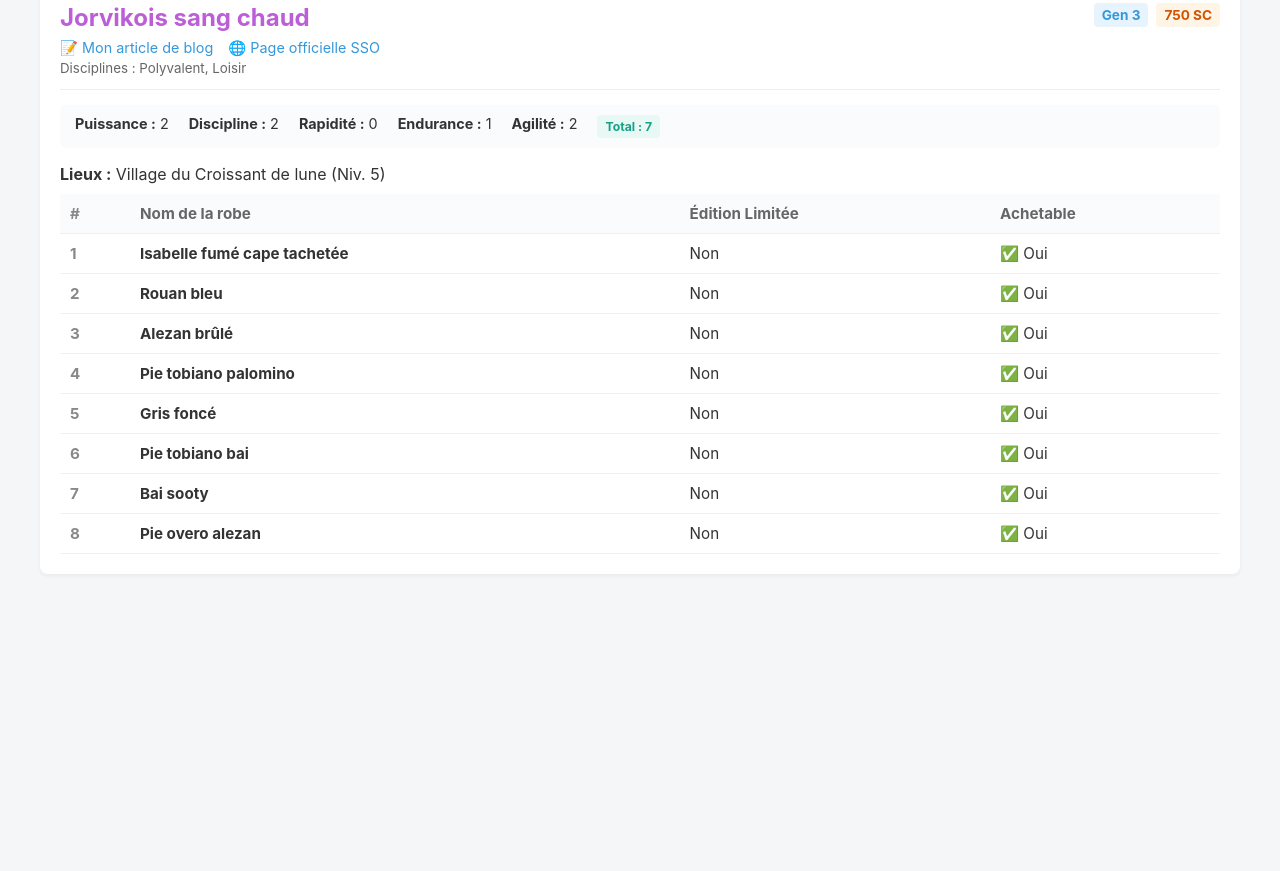
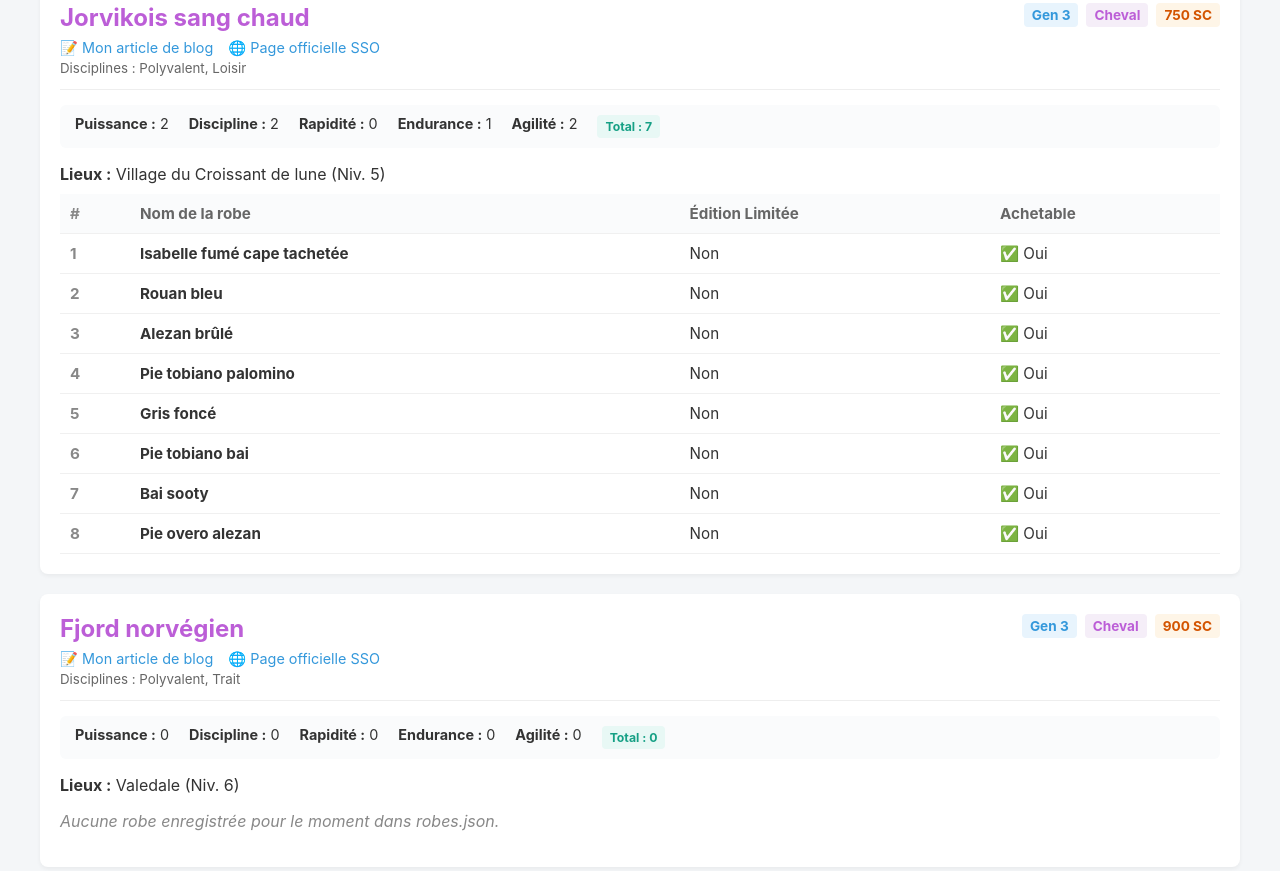
Before and after one commit to communaute-jorvikoise/SSO_chevaux, a plain HTML site: page index.html in a window 1280 px wide. Shown: the part 1093-1964 px from the top of the page. Before the commit the page ends 1707 px from the top, so only its background shows below. Drawn offline with Linux system fonts and the light colour scheme.

Commit message:
ajout type cheval ou poney

```diff
--- a/index.html
+++ b/index.html
@@ -3,7 +3,7 @@
 <head>
     <meta charset="UTF-8">
     <meta name="viewport" content="width=device-width, initial-scale=1.0">
-    <title>🐎 Répertoire chevaux SSO</title>
+    <title>Répertoire chevaux SSO</title>
     <style>
         body {
             font-family: -apple-system, BlinkMacSystemFont, "Segoe UI", Roboto, Helvetica, Arial, sans-serif;
@@ -93,6 +93,7 @@
             font-weight: bold;
         }
         .badge-gen { background: #e8f4fd; color: #3498db; }
+        .badge-type { background: #f5eef8; color: #BC5ED7; }
         .badge-price { background: #fef5e7; color: #d35400; }
         .badge-stat { background: #e8f8f5; color: #16a085; }
 
@@ -131,7 +132,7 @@
 <body>
 
 <div class="container">
-    <h1>🐎 Suivi de Collection - Races SSO</h1>
+    <h1>🐎 Répertoire chevaux Star Stable Online</h1>
 
     <div class="top-bar">
         <div class="stats-box" id="global-stats">
@@ -225,6 +226,7 @@ function renderRaces(races, robes) {
                     </div>
                     <div class="badges-group">
                         <span class="badge badge-gen">Gen ${race.generation}</span>
+                        <span class="badge badge-type">${race.type || 'Inconnu'}</span>
                         <span class="badge badge-price">${race.prix ? race.prix + ' SC' : 'Gratuit'}</span>
                     </div>
                 </div>
--- a/races.json
+++ b/races.json
@@ -3,6 +3,7 @@
     "id": "cheval_depart",
     "nom": "Cheval de départ",
     "generation": 3,
+    "type": "Cheval",
     "vente": false,
     "prix": 0,
     "disciplines": ["Loisir"],
@@ -32,6 +33,7 @@
     "id": "jorvikois_sang_chaud_3g",
     "nom": "Jorvikois sang chaud",
     "generation": 3,
+    "type": "Cheval",
     "vente": true,
     "prix": 750,
     "disciplines": ["Polyvalent", "Loisir"],
@@ -56,5 +58,35 @@
     ],
     "url_article_blog": "https://www.communautejorvikoise.com/blog/races-3/jorvikois-sang-chaud-57",
     "url_page_SSO": "https://www.starstable.com/fr/horses/breeds/jorvik-warmblood"
+  },
+  {
+    "id": "fjord_norvégien_3g",
+    "nom": "Fjord norvégien",
+    "generation": 3,
+    "type": "Cheval",
+    "vente": true,
+    "prix": 900,
+    "disciplines": ["Polyvalent", "Trait"],
+    "particularites": {
+      "allure": null,
+      "mouvement": null,
+      "magique": false
+    },
+    "stats": {
+      "puissance": 0,
+      "discipline": 0,
+      "rapidité": 0,
+      "endurance": 0,
+      "agilité": 0,
+      "total": 0
+    },
+    "lieux": [
+      {
+        "emplacement": "Valedale",
+        "niveau_min": 6
+      }
+    ],
+    "url_article_blog": "7",
+    "url_page_SSO": "https://www.starstable.com/fr/horses/breeds/norwegian-fjord-horse"
   }
 ]
```
